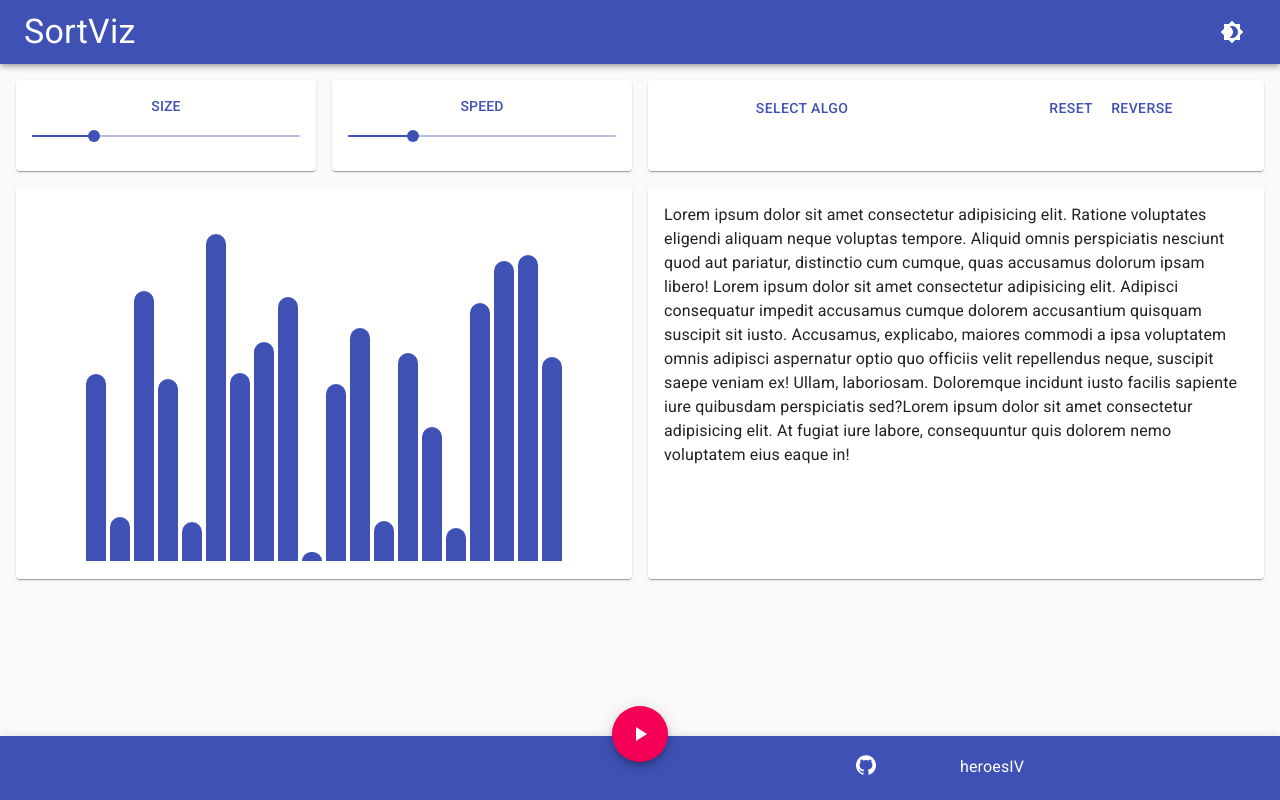
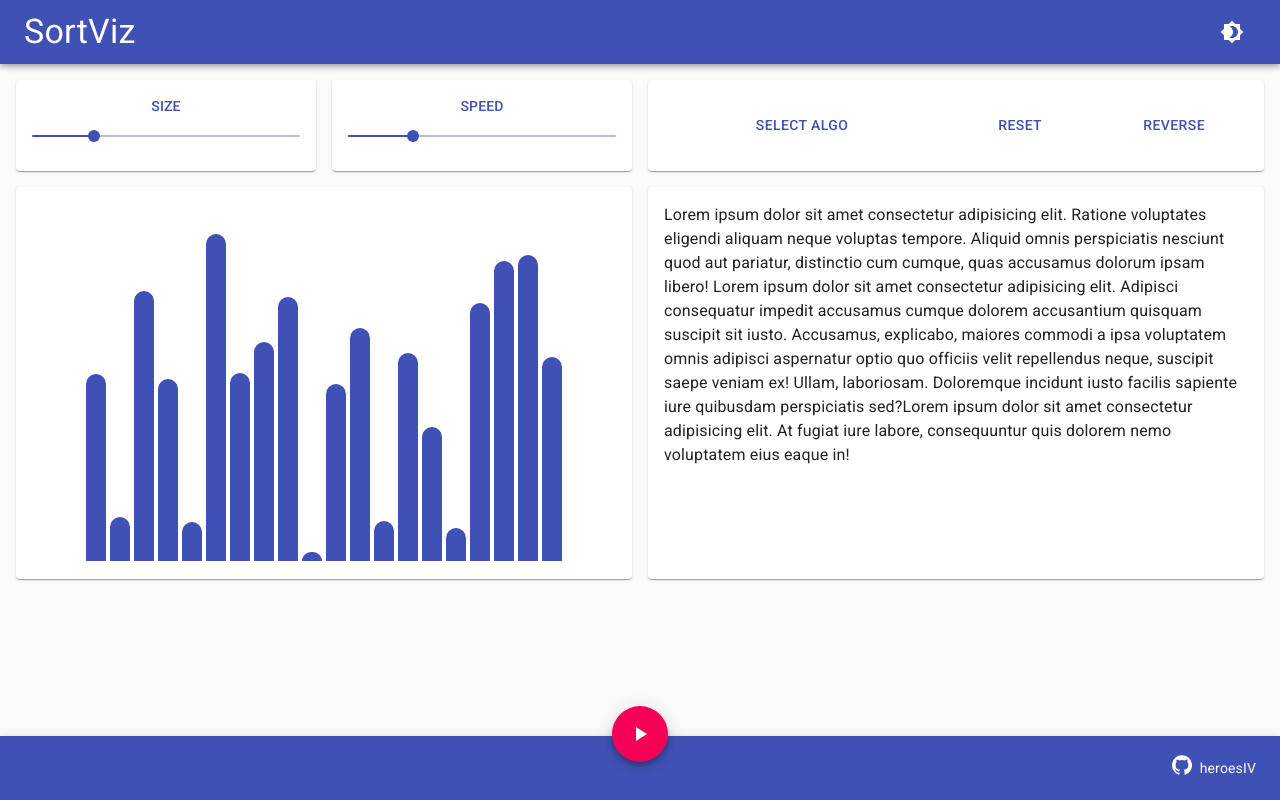
Before and after one commit to heroesIV/SortViz, a React (Create React App) app: page / in a window 1280 px wide. Built offline with nearby package versions, Linux system fonts and the light colour scheme.

Commit message:
github link

```diff
--- a/src/components/BottomAppbar.js
+++ b/src/components/BottomAppbar.js
@@ -1,6 +1,13 @@
 import React, { useContext } from "react";
 import { makeStyles } from "@material-ui/core/styles";
-import { AppBar, Toolbar, Fab, Typography, Grid } from "@material-ui/core";
+import {
+  AppBar,
+  Toolbar,
+  Fab,
+  Typography,
+  Grid,
+  Link,
+} from "@material-ui/core";
 import PlayArrowIcon from "@material-ui/icons/PlayArrow";
 import PauseIcon from "@material-ui/icons/Pause";
 import { DataContext } from "../DataContext";
@@ -72,15 +79,31 @@ export default function BottomAppbar({ handlePause }) {
           </Fab>
 
           <div className={classes.grow} />
-          <Grid container spacing={2}>
-            <Grid item xs={8} />
-            <Grid item xs={1}>
-              <GitHubIcon fontSize="small" />
+
+          <Grid
+            container
+            direction="row"
+            alignItems="center"
+            justify="flex-end"
+            spacing={1}
+          >
+            <Grid item>
+              <Link
+                href="https://github.com/heroesIV"
+                color="inherit"
+                underline="none"
+              >
+                <GitHubIcon fontSize="small" />
+              </Link>
             </Grid>
-            <Grid item xs={3}>
-              <Typography className={classes.typgraphyStyles}>
+            <Grid item>
+              <Link
+                href="https://github.com/heroesIV"
+                color="inherit"
+                underline="none"
+              >
                 heroesIV
-              </Typography>
+              </Link>
             </Grid>
           </Grid>
         </Toolbar>
--- a/src/components/NavBar.js
+++ b/src/components/NavBar.js
@@ -6,7 +6,7 @@ import SimpleMenu from "./SimpleMenu";
 
 const useStyles = makeStyles((theme) => ({
   buttonStyles: {
-    margin: "10px 0 10px 0",
+    margin: "10px",
   },
   sliderContainer: {
     padding: theme.spacing(1),
@@ -107,13 +107,44 @@ export default function NavBar({
         </Paper>
       </Grid>
       <Grid item xs={12} sm={6} className={classes.sliderItem}>
-        <Paper className={classes.algoPaper}>
-          <Grid container direction="row" alignItems="center" justify="center">
-            <Grid item xs={6} style={{ height: "100%" }}>
-              <SimpleMenu styles={classes.buttonStyles} />
-            </Grid>
-
-            <Grid item xs={6}>
+        <Paper
+          className={classes.algoPaper}
+          style={{
+            display: "flex",
+            flexDirection: "row",
+            justifyContent: "center",
+          }}
+          spacing={2}
+        >
+          <Grid
+            item
+            xs={6}
+            style={{
+              display: "flex",
+              flexDirection: "row",
+              justifyContent: "center",
+            }}
+          >
+            <SimpleMenu styles={classes.buttonStyles} />
+          </Grid>
+          <Grid
+            item
+            xs={6}
+            style={{
+              display: "flex",
+              flexDirection: "row",
+              justifyContent: "center",
+            }}
+          >
+            <Grid
+              item
+              xs={5}
+              style={{
+                display: "flex",
+                flexDirection: "row",
+                justifyContent: "center",
+              }}
+            >
               <Button
                 onClick={handleReset}
                 disabled={disable}
@@ -122,6 +153,16 @@ export default function NavBar({
               >
                 Reset
               </Button>
+            </Grid>
+            <Grid
+              item
+              xs={7}
+              style={{
+                display: "flex",
+                flexDirection: "row",
+                justifyContent: "center",
+              }}
+            >
               <Button
                 onClick={handleReverse}
                 disabled={disable}
--- a/src/components/SimpleMenu.js
+++ b/src/components/SimpleMenu.js
@@ -46,13 +46,13 @@ export default function SimpleMenu({ styles }) {
   // console.log()
 
   return (
-    <div>
+    <>
       <Button
         aria-controls="simple-menu"
         aria-haspopup="true"
         onClick={handleClick}
         color="primary"
-        disabled={sorted}
+        disabled={sorted || disable}
         className={styles}
       >
         {algo ? algo : "Select Algo"}
@@ -71,6 +71,6 @@ export default function SimpleMenu({ styles }) {
           Bubble Sort
         </MenuItem>
       </Menu>
-    </div>
+    </>
   );
 }
```
